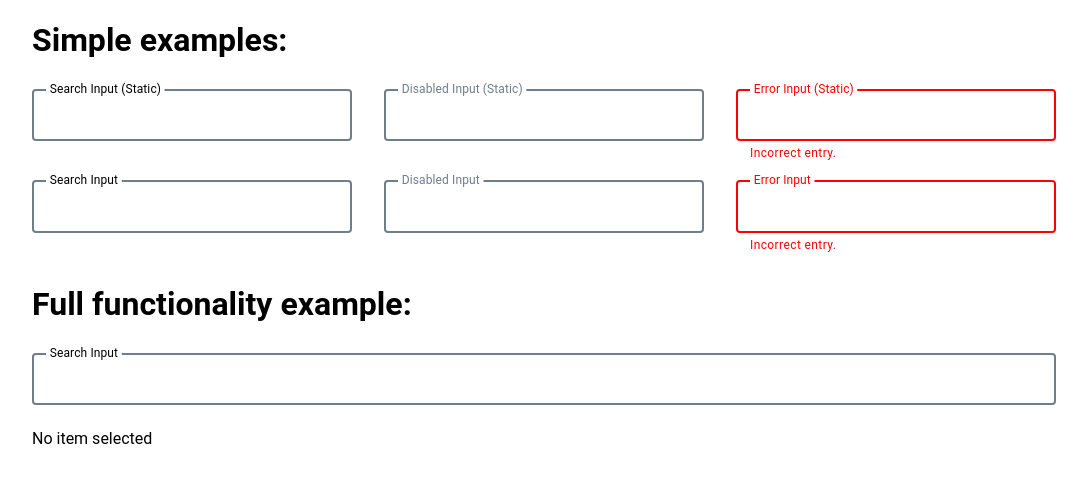
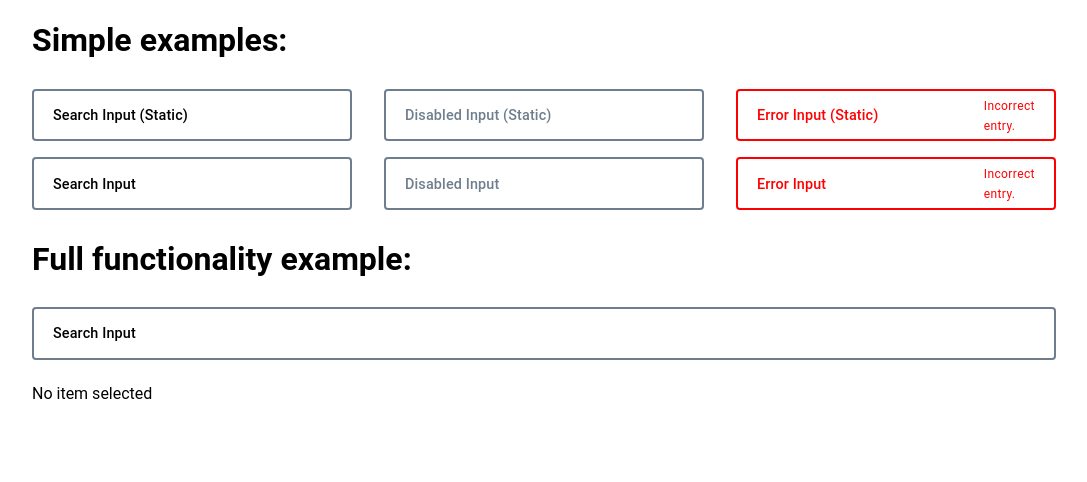
Before and after one commit to zOwNaToR/cgn-autocomplete-assessment, a React (Create React App) app: page / in a window 1280 px wide. Shown: the top 482 px of the page, without its empty margins (96-1183 px from the left). Built offline with nearby package versions, Linux system fonts and the light colour scheme.

Commit message:
Refatored TextField and added animation to it's label

```diff
--- a/src/components/atoms/Autocomplete/Autocomplete.tsx
+++ b/src/components/atoms/Autocomplete/Autocomplete.tsx
@@ -1,5 +1,6 @@
 import React, { useCallback, useEffect, useRef, useState } from 'react'
 import { Key } from 'ts-key-enum'
+import useForceRender from '../../../hooks/useForceRender'
 import useOnClickOutside from '../../../hooks/useOnClickOutside'
 import { cx } from '../../../utils/stringUtils'
 import TextField from '../TextField/TextField'
@@ -38,6 +39,7 @@ const AutocompleteInner = <T extends SuggestionType>({
    const [highlightedSuggestionIndex, setHighlightedSuggestionIndex] = useState(-1)
    const [selectedSuggestion, setSelectedSuggestion] = useState<T | null>(null)
    const [isSuggestionMenuOpen, setIsSuggestionMenuOpen] = useState(false)
+   const [, forceRerender] = useForceRender()
 
    const rootRef = useRef<HTMLDivElement | null>(null)
    const inputRef = useRef<HTMLInputElement | null>(null)
@@ -48,7 +50,10 @@ const AutocompleteInner = <T extends SuggestionType>({
    })
 
    useOnClickOutside(rootRef, () => {
-      if (!!selectedSuggestion) setInputRefValue(getSuggestionLabel!(selectedSuggestion), "restore")
+      if (!!selectedSuggestion) {
+         setInputRefValue(getSuggestionLabel!(selectedSuggestion), "restore")
+         forceRerender()
+      }
    })
 
    const handleInputChange = (e: React.ChangeEvent<HTMLInputElement>) => {
--- a/src/components/atoms/TextField/TextField.tsx
+++ b/src/components/atoms/TextField/TextField.tsx
@@ -1,29 +1,44 @@
-import React from 'react'
-import InputLabel from './TextFieldLabel'
+import React, { useRef } from 'react'
+import { cx } from '../../../utils/stringUtils'
 import './styles.css'
-import { cx } from '../../../utils/stringUtils'
 
 type TextFieldProps = React.ComponentProps<'input'> & {
    label: string
    error?: string
 }
 
-const TextField = React.forwardRef<HTMLInputElement, TextFieldProps>(({ label, error, ...props }, ref) => {
+const TextField = React.forwardRef<HTMLInputElement, TextFieldProps>(({
+   label,
+   error,
+   ...props
+}, ref) => {
+   const inputRef = useRef<HTMLInputElement | null>(null)
+
    const hasError = !!error
+   const hasValue = !!inputRef.current?.value
 
    return (
-      <div className={cx("text-field-root", { "has-error": hasError, "disabled": props.disabled })}>
-         <InputLabel>{label}</InputLabel>
+      <div className={cx("text-field-root", {
+         "has-error": hasError,
+         "disabled": props.disabled,
+      })}
+      >
+         <input
+            ref={(node) => {
+               inputRef.current = node;
 
-         <div className="text-field-container">
-            <input
-               ref={ref}
-               type="text"
-               className="text-field"
-               aria-label={label}
-               {...props}
-            />
-         </div>
+               if (typeof ref === 'function') {
+                  ref(node);
+               } else if (ref) {
+                  ref.current = node;
+               }
+            }}
+            type="text"
+            className={cx("text-field", { "has-value": hasValue })}
+            aria-label={label}
+            {...props}
+         />
+         <label className="text-field-label">{label}</label>
          {error && <p className="text-field-error">{error}</p>}
       </div>
    )
--- a/src/components/atoms/TextField/TextFieldLabel.tsx
+++ /dev/null
@@ -1,13 +0,0 @@
-import React from 'react'
-
-type InputLabelProps = React.PropsWithChildren & {
-
-}
-
-const InputLabel = ({ children }: InputLabelProps) => {
-   return (
-      <label className="text-field-label">{children}</label>
-   )
-}
-
-export default InputLabel
--- a/src/components/atoms/TextField/styles.css
+++ b/src/components/atoms/TextField/styles.css
@@ -2,12 +2,30 @@
 .text-field-root {
 	width: -webkit-fill-available;
 	display: inline-flex;
-	flex-direction: column;
 	position: relative;
 	vertical-align: top;
 	margin: 8px 0;
+
+	font-weight: 400;
+	font-size: 1rem;
+	line-height: 1.4375em;
+	letter-spacing: 0.01em;
+	box-sizing: border-box;
+
+	cursor: text;
+	-webkit-box-align: center;
+	align-items: center;
+
+	border: 2px solid;
+	border-color: #6f7e8c;
+	border-radius: 4px;
 }
-
+.text-field-root:focus-within {
+	border-color: #0068d6;
+}
+.text-field-root.has-error {
+	border-color: red;
+}
 /* Container */
 .text-field-container {
 	font-weight: 400;
@@ -63,9 +81,8 @@
 
 /* Label */
 .text-field-label {
-	background-color: white;
-	font-weight: 400;
-	font-size: 1rem;
+	font-weight: 500;
+	font-size: 0.9rem;
 	line-height: 1.4375em;
 	letter-spacing: 0.00938em;
 	text-transform: capitalize;
@@ -76,24 +93,29 @@
 	text-overflow: ellipsis;
 	max-width: calc(133% - 24px);
 
+	padding: 0 5px;
+
 	z-index: 1;
 	position: absolute;
-	left: 0px;
-	top: 0px;
-
-	padding: 0 5px;
+	top: 50%;
 
 	transform-origin: left top;
-	transform: translate(14px, -9px) scale(0.75);
-	transition: color 200ms cubic-bezier(0, 0, 0.2, 1) 0ms,
-		transform 200ms cubic-bezier(0, 0, 0.2, 1) 0ms, max-width 200ms cubic-bezier(0, 0, 0.2, 1) 0ms;
+	transform: translate(14px, -9px);
+	transition: 0.2s ease;
 
-	pointer-events: auto;
+	pointer-events: none;
 	user-select: none;
 }
 
-.text-field-root:focus-within .text-field-label {
+.text-field:focus + .text-field-label,
+.text-field.has-value + .text-field-label {
+	background-color: white;
 	color: #0068d6;
+
+	font-size: 0.75rem;
+
+	top: 0px;
+	left: 0px;
 }
 
 .text-field-root.disabled .text-field-label {
--- /dev/null
+++ b/src/hooks/useForceRender.ts
@@ -0,0 +1,14 @@
+import { useState } from "react"
+
+const useForceRender = () => {
+   const [forceRenderCount, setForceRenderCount] = useState(0)
+
+   const forceRerender = () => setForceRenderCount(prev => prev + 1)
+
+   return [
+      forceRenderCount,
+      forceRerender,
+   ] as const
+}
+
+export default useForceRender
--- a/src/hooks/useQuery/useQuery.ts
+++ b/src/hooks/useQuery/useQuery.ts
@@ -1,4 +1,5 @@
 import { useEffect, useState } from 'react';
+import useForceRender from '../useForceRender';
 
 export let cachedQueries: Record<string, any> = {};
 
@@ -9,10 +10,10 @@ type useQueryParams<T> = {
 };
 
 const useQuery = <T>({ key, queryFn, enabled = true }: useQueryParams<T>) => {
-	const [forceRefetchCounter, setForceRefetchCounter] = useState(0);
 	const [isLoading, setIsLoading] = useState(true);
 	const [error, setError] = useState('');
 	const [data, setData] = useState<T | undefined>(undefined);
+	const [forceFetchCount, forceRerender] = useForceRender()
 
 	useEffect(() => {
 		if (!enabled) {
@@ -27,7 +28,7 @@ const useQuery = <T>({ key, queryFn, enabled = true }: useQueryParams<T>) => {
 		return () => {
 			abortController.abort();
 		};
-	}, [key, enabled, forceRefetchCounter]);
+	}, [key, enabled, forceFetchCount]);
 
 	const fetchData = (forceRefetch: boolean, signal: AbortSignal) => {
 		setIsLoading(true);
@@ -42,8 +43,6 @@ const useQuery = <T>({ key, queryFn, enabled = true }: useQueryParams<T>) => {
 			.then((json) => handleSetData(json, true))
 			.catch((err: Error) => handleSetError(err.message || err.toString()));
 	};
-
-	const refetch = () => setForceRefetchCounter((prev) => prev + 1);
 
 	const remove = () => {
 		if (key in cachedQueries){
@@ -73,7 +72,7 @@ const useQuery = <T>({ key, queryFn, enabled = true }: useQueryParams<T>) => {
 		error,
 		isError: !!error,
 		data,
-		refetch,
+		refetch: forceRerender,
 		remove,
 	};
 };
```
